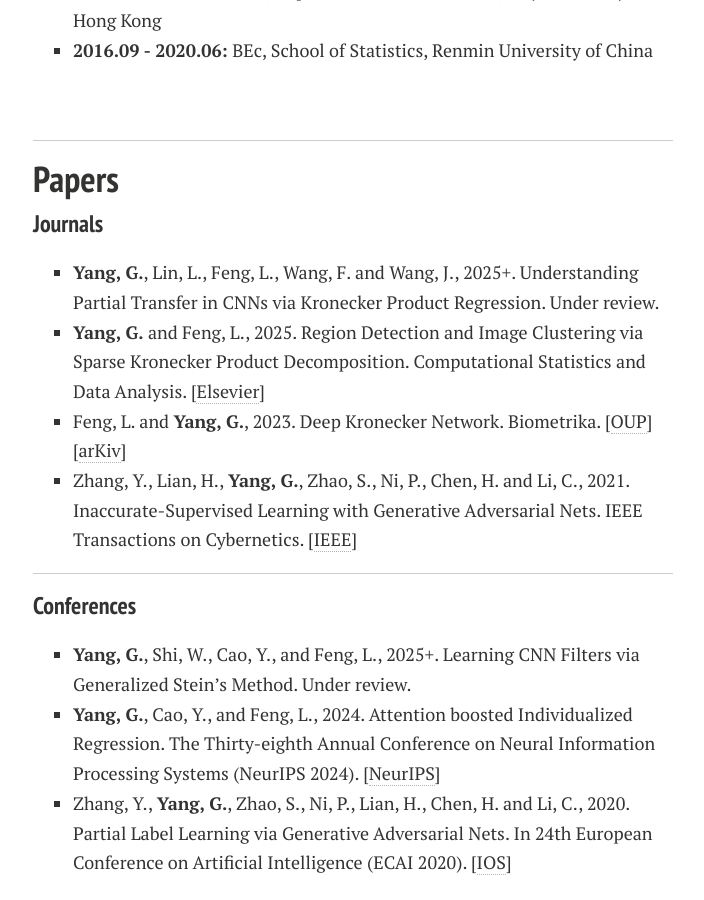
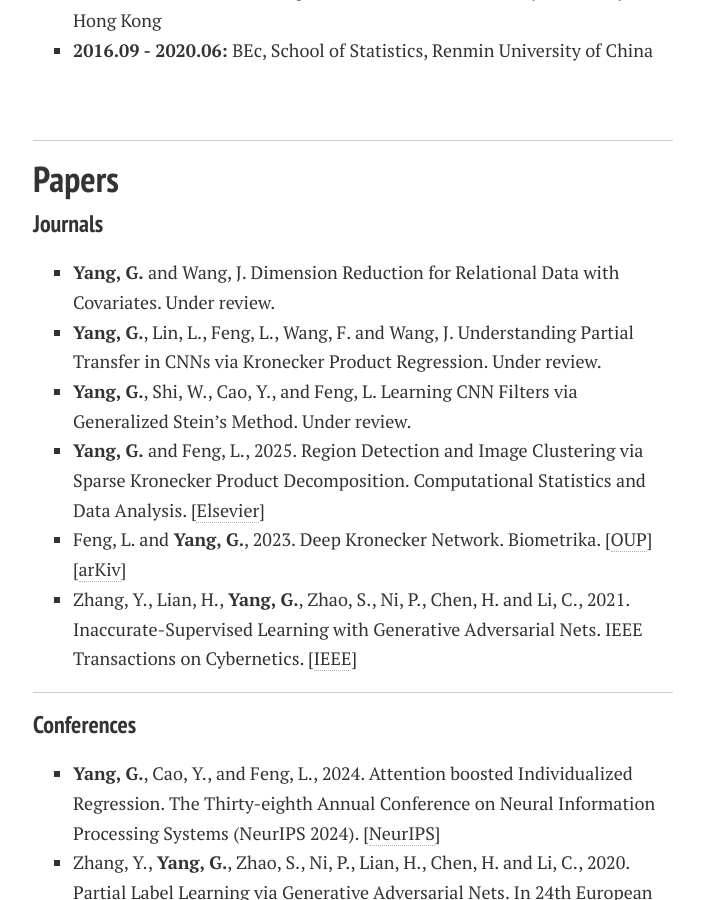
Before and after one commit to YLKnight/YLKnight.github.io, a Jekyll site: the page built from index.md, in a window 1280 px wide and 900 px high, scrolled down 540 px. Shown: the whole window, without its empty margins (287-991 px from the left). Built offline with Jekyll 4.4.1, drawn with Linux system fonts in a browser that asks for light colours; nearby versions of some CDN libraries; comment, search, counter and statistics services are not loaded; a style sheet for code colours, icons or effects is not loaded; our own code applies the rules of GitHub Pages for plain Markdown files.

Commit message:
Update index.md

```diff
--- a/index.md
+++ b/index.md
@@ -28,7 +28,9 @@ My current research interests focus on statistical machine learning, medical ima
 
 ### Journals
 
-- **Yang, G.**, Lin, L., Feng, L., Wang, F. and Wang, J., 2025+. Understanding Partial Transfer in CNNs via Kronecker Product Regression. Under review.
+- **Yang, G.** and Wang, J. Dimension Reduction for Relational Data with Covariates. Under review.
+- **Yang, G.**, Lin, L., Feng, L., Wang, F. and Wang, J. Understanding Partial Transfer in CNNs via Kronecker Product Regression. Under review.
+- **Yang, G.**, Shi, W., Cao, Y., and Feng, L. Learning CNN Filters via Generalized Stein's Method. Under review.
 - **Yang, G.** and Feng, L., 2025. Region Detection and Image Clustering via Sparse Kronecker Product Decomposition. Computational Statistics and Data Analysis. [[Elsevier](https://www.sciencedirect.com/science/article/pii/S0167947325001021)]
 - Feng, L. and **Yang, G.**, 2023. Deep Kronecker Network. Biometrika. [[OUP](https://doi.org/10.1093/biomet/asad049)][[arKiv](https://arxiv.org/abs/2210.13327)]
 - Zhang, Y., Lian, H., **Yang, G.**, Zhao, S., Ni, P., Chen, H. and Li, C., 2021. Inaccurate-Supervised Learning with Generative Adversarial Nets. IEEE Transactions on Cybernetics. [[IEEE](https://ieeexplore.ieee.org/abstract/document/9526351)]
@@ -37,7 +39,6 @@ My current research interests focus on statistical machine learning, medical ima
 
 ### Conferences
 
-- **Yang, G.**, Shi, W., Cao, Y., and Feng, L., 2025+. Learning CNN Filters via Generalized Stein's Method. Under review.
 - **Yang, G.**, Cao, Y., and Feng, L., 2024. Attention boosted Individualized Regression. The Thirty-eighth Annual Conference on Neural Information Processing Systems (NeurIPS 2024). [[NeurIPS](https://openreview.net/forum?id=9xoFciqYIU)]
 - Zhang, Y., **Yang, G.**, Zhao, S., Ni, P., Lian, H., Chen, H. and Li, C., 2020. Partial Label Learning via Generative Adversarial Nets. In 24th European Conference on Artificial Intelligence (ECAI 2020). [[IOS](https://ebooks.iospress.nl/doi/10.3233/FAIA200279)]
 
```
